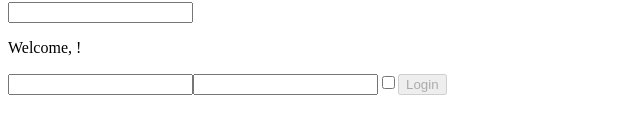
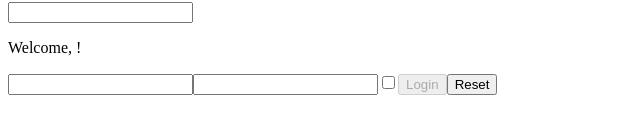
Before and after one commit to ErasmoSalsano/react-exercises, a React (Create React App) app: page / in a window 1280 px wide. Shown: the part 463-596 px from the top of the page, without its empty margins (0-640 px from the left). Built offline with nearby package versions, Linux system fonts and the light colour scheme.

Commit message:
forms-04

```diff
--- a/src/components/Login.js
+++ b/src/components/Login.js
@@ -13,7 +13,6 @@
   handleChange = (event) => {
     const name = event.target.name
     const value = event.target.type === 'checkbox' ? event.target.checked : event.target.value
-
     this.setState({
       [name]: value,
     })
@@ -21,6 +20,15 @@
       return {
         loginButtonState: !state.username.trim() || !state.password
       }
+    })
+  }
+
+  handleReset = () => {
+    this.setState({
+      username: '',
+      password: '',
+      remember: false,
+      loginButtonState: true
     })
   }
 
@@ -37,6 +45,8 @@
 
         <button name='login' type = 'button' onClick = { this.handleLogin } disabled = { this.state.loginButtonState } >Login</button>
         {/* <Button clickHandler = { this.handleLogin } content = 'Login' name = 'login' type = 'button' disabled = { this.state.loginButtonState } /> */}
+
+        <button name = 'reset' type = 'button' onClick = { this.handleReset } >Reset</button>
       </div>
     )
   }
@@ -45,3 +55,6 @@
 Login.defaultProps = {
   onLogin: ()=>{console.error('Missing login function')}
 }
+
+// Add a "reset" button to
+// the Login component that clears the content of all three inputs when clicked.
```
